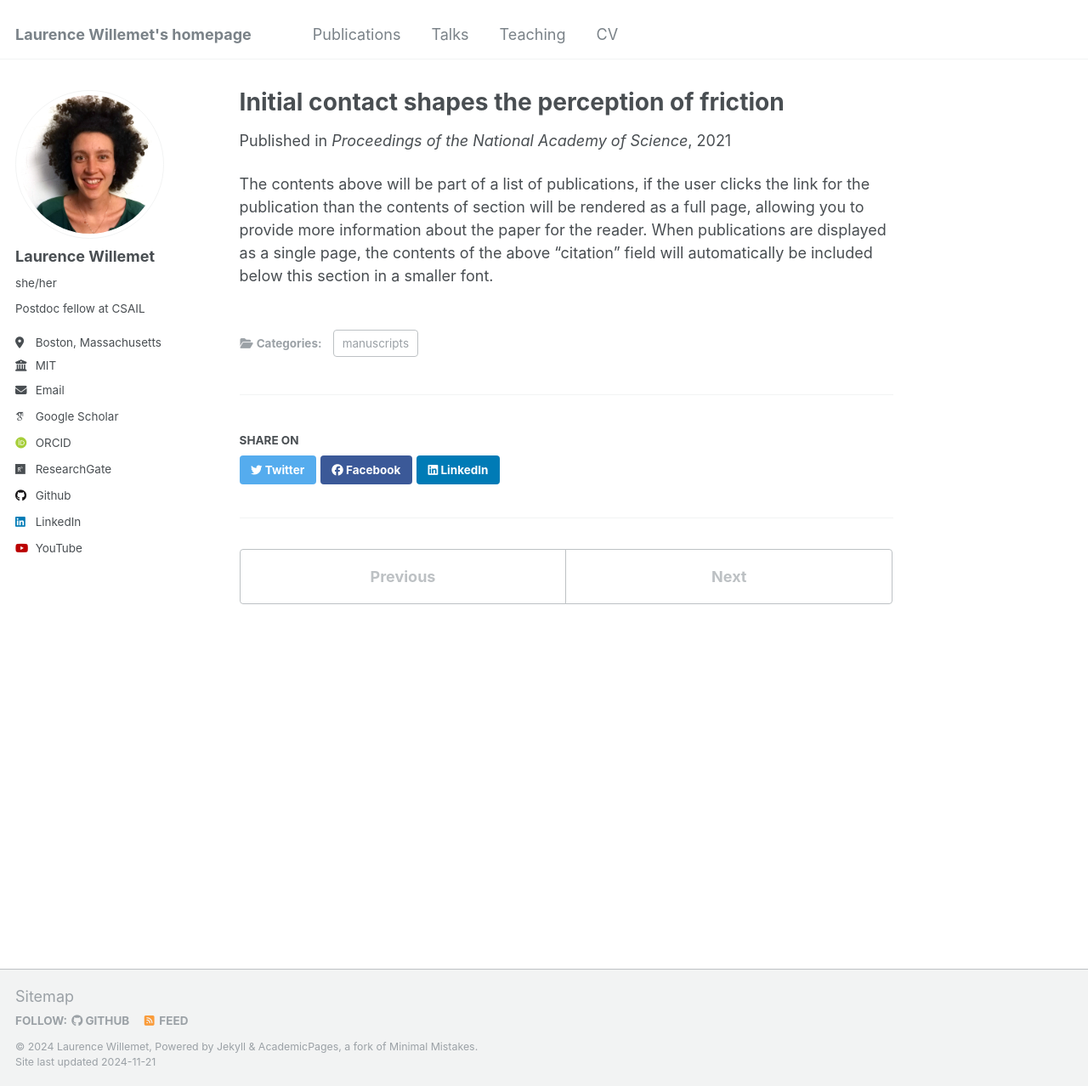
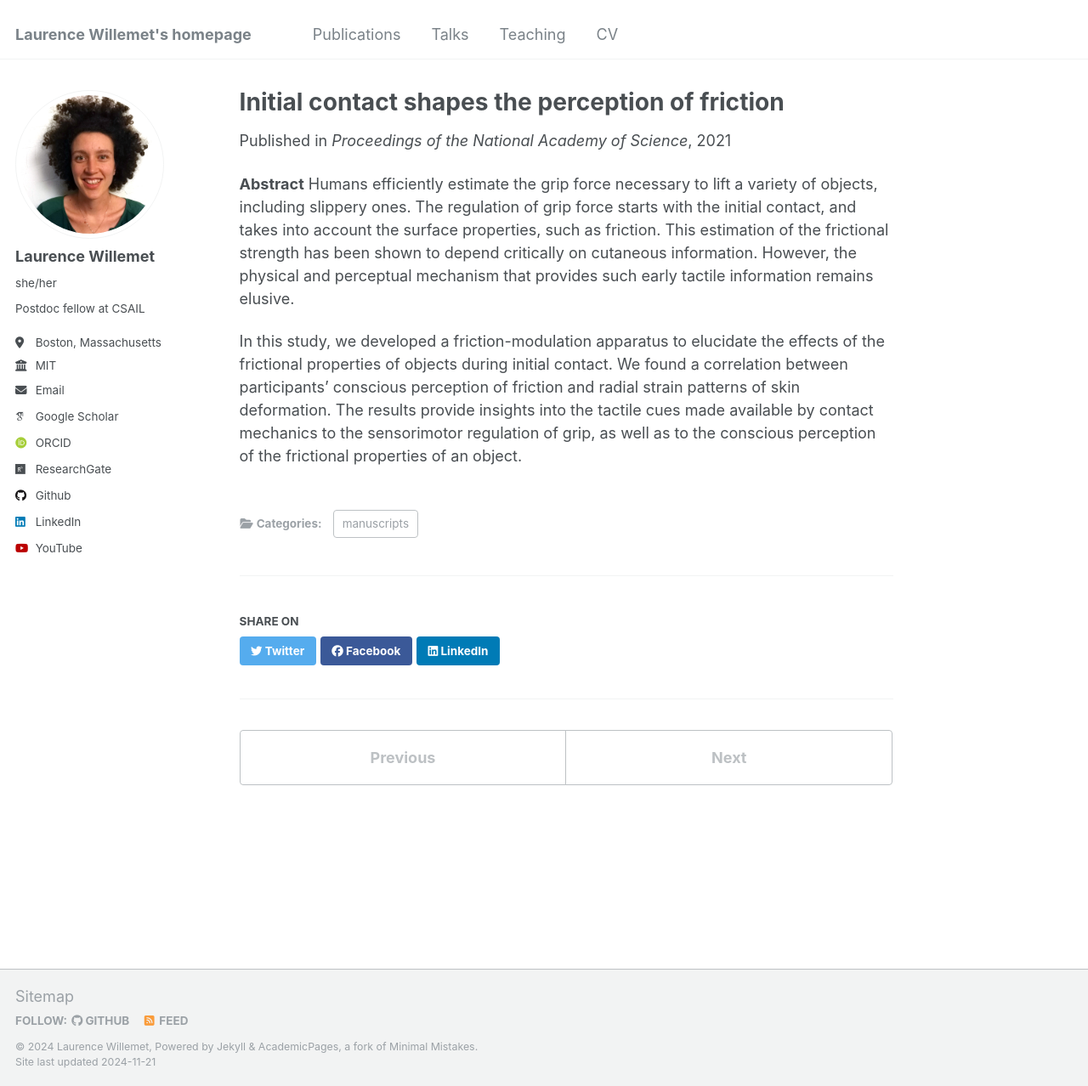
Before and after one commit to lwillemet/lwillemet.github.io, a Jekyll site: the page built from _publications/2021-Initial_contact.md, in a window 1280 px wide and 1278 px high. Shown: the whole window at 85% size. Built offline with Jekyll 4.4.1, drawn with Linux system fonts in a browser that asks for light colours; some web fonts are replaced.

Commit message:
Update 2021-Initial_contact.md

```diff
--- a/_publications/2021-Initial_contact.md
+++ b/_publications/2021-Initial_contact.md
@@ -12,4 +12,6 @@ paperurl: 'https://www.pnas.org/doi/full/10.1073/pnas.2109109118'
 citation: #'Willemet, You. (2009). &quot;Paper Title Number 1.&quot; <i>Journal 1</i>. 1(1).'
 ---
 
-The contents above will be part of a list of publications, if the user clicks the link for the publication than the contents of section will be rendered as a full page, allowing you to provide more information about the paper for the reader. When publications are displayed as a single page, the contents of the above "citation" field will automatically be included below this section in a smaller font.
+**Abstract** Humans efficiently estimate the grip force necessary to lift a variety of objects, including slippery ones. The regulation of grip force starts with the initial contact, and takes into account the surface properties, such as friction. This estimation of the frictional strength has been shown to depend critically on cutaneous information. However, the physical and perceptual mechanism that provides such early tactile information remains elusive.
+
+In this study, we developed a friction-modulation apparatus to elucidate the effects of the frictional properties of objects during initial contact. We found a correlation between participants' conscious perception of friction and radial strain patterns of skin deformation. The results provide insights into the tactile cues made available by contact mechanics to the sensorimotor regulation of grip, as well as to the conscious perception of the frictional properties of an object.
```
